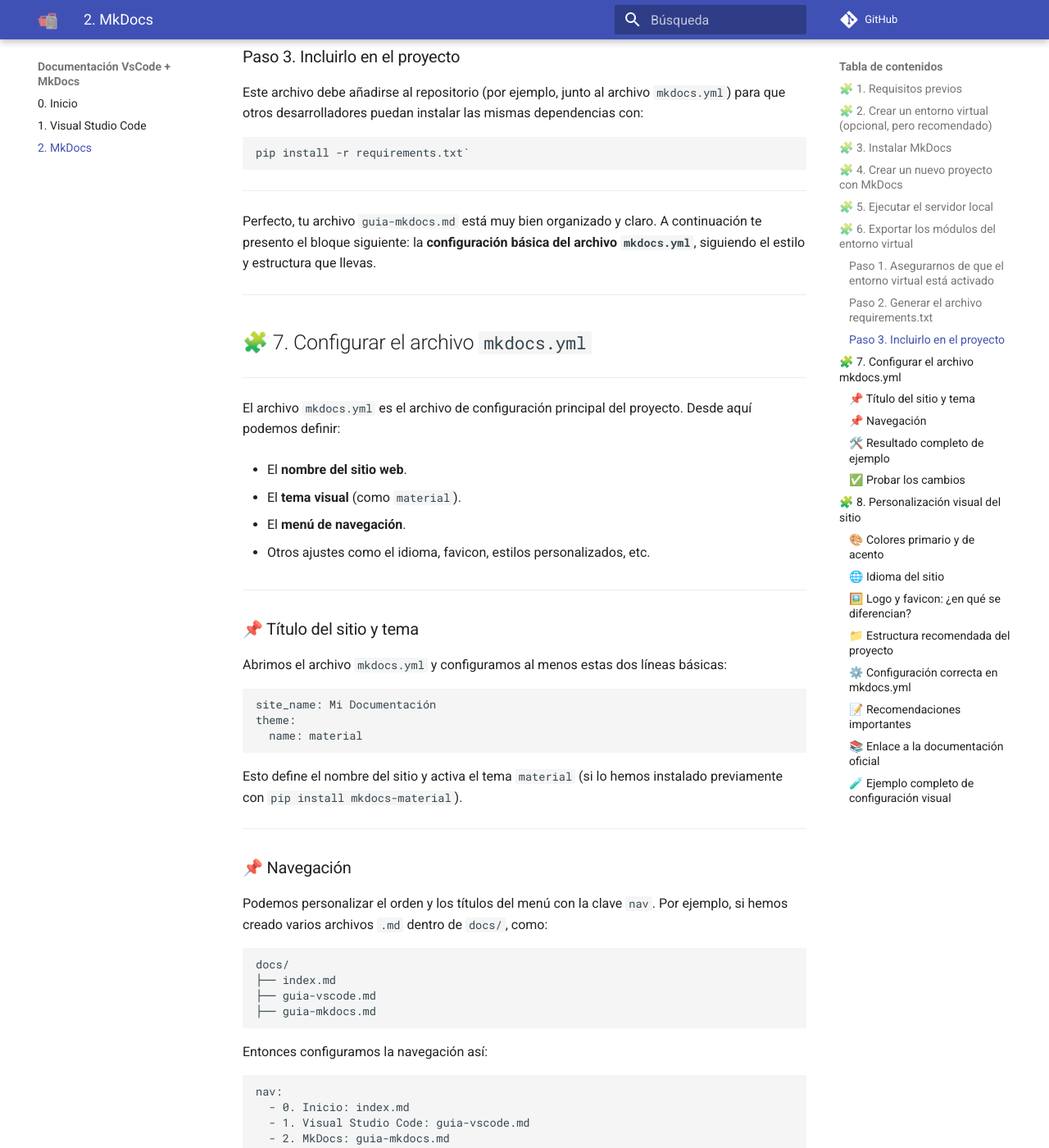
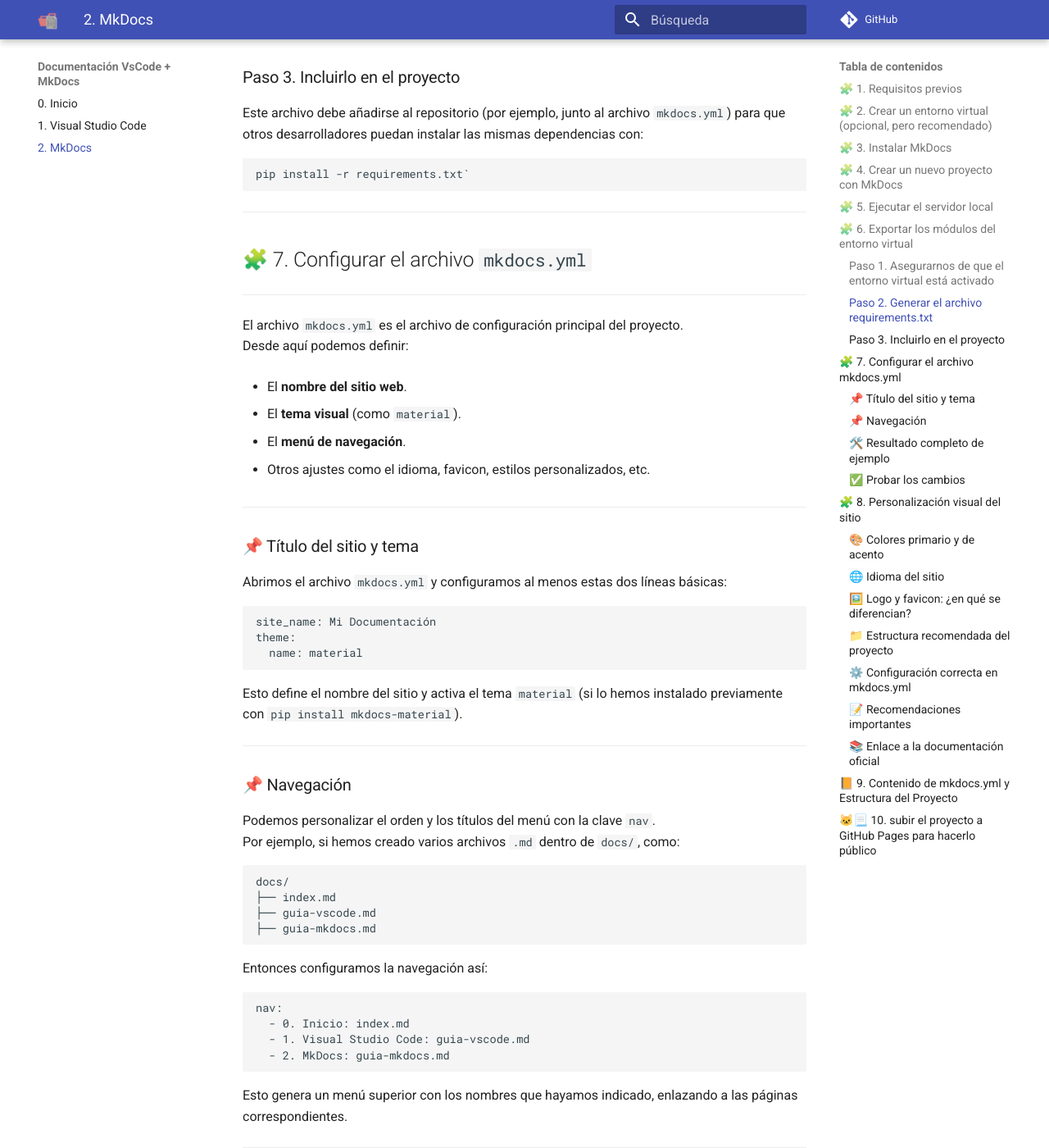
Before and after one commit to javiDocenteInformatica/vscode_mkdocs, an MkDocs documentation site: the page built from docs/guia-mkdocs.md, in a window 1280 px wide and 1400 px high, scrolled down 3774 px. Shown: the whole window at 82% size. Built offline with MkDocs 1.6.1 and Material for MkDocs 9.7.7, drawn with Linux system fonts in a browser that asks for light colours; comment, search, counter and statistics services are not loaded; some of the changed text lies outside the part shown.

Commit message:
documentación actual con el punto "10. subir el proyecto a GitHub Pages para hacerlo público" SIN EMPEZAR

````diff
--- a/docs/guia-mkdocs.md
+++ b/docs/guia-mkdocs.md
@@ -130,7 +130,7 @@
 mkdocs serve
 ```
 
-Esto abrirá un sitio web local en:\
+Esto abrirá un sitio web local en:
 👉 [http://127.0.0.1:8000](http://127.0.0.1:8000/)
 
 A medida que editemos los archivos Markdown, los cambios se reflejarán automáticamente en el navegador.
@@ -195,15 +195,12 @@
 
 ---
 
-Perfecto, tu archivo `guia-mkdocs.md` está muy bien organizado y claro. A continuación te presento el bloque siguiente: la **configuración básica del archivo `mkdocs.yml`**, siguiendo el estilo y estructura que llevas.
-
----
-
 ## 🧩 7. Configurar el archivo `mkdocs.yml`
 
 ---
 
-El archivo `mkdocs.yml` es el archivo de configuración principal del proyecto. Desde aquí podemos definir:
+El archivo `mkdocs.yml` es el archivo de configuración principal del proyecto.
+Desde aquí podemos definir:
 
 - El **nombre del sitio web**.
 
@@ -231,7 +228,8 @@
 
 ### 📌 Navegación
 
-Podemos personalizar el orden y los títulos del menú con la clave `nav`. Por ejemplo, si hemos creado varios archivos `.md` dentro de `docs/`, como:
+Podemos personalizar el orden y los títulos del menú con la clave `nav`.
+Por ejemplo, si hemos creado varios archivos `.md` dentro de `docs/`, como:
 
 ```pgsql
 docs/
@@ -287,7 +285,8 @@
 
 ---
 
-MkDocs permite personalizar el diseño de nuestro sitio si estamos utilizando el tema `material`. Podemos modificar los **colores**, el **favicon**, el **logo**, el **idioma** y más elementos visuales para adaptarlo a nuestras necesidades.
+MkDocs permite personalizar el diseño de nuestro sitio si estamos utilizando el tema `material`.
+Podemos modificar los **colores**, el **favicon**, el **logo**, el **idioma** y más elementos visuales para adaptarlo a nuestras necesidades.
 
 > 📚 Documentación oficial del tema Material:
 > 👉 [https://squidfunk.github.io/mkdocs-material/setup/changing-the-colors/](https://squidfunk.github.io/mkdocs-material/setup/changing-the-colors/
@@ -310,6 +309,9 @@
 
 Colores disponibles: `red`, `pink`, `purple`, `deep purple`, `indigo`, `blue`, `light blue`, `cyan`, `teal`, `green`, `light green`, `lime`, `yellow`, `amber`, `orange`, `deep orange`, `brown`, `grey`, `blue grey`.
 
+![mkdocs-material-primary-colors](/assets/images/mkdocs-material-primary-colors.png)
+
+
 > 📝 Referencia de colores disponibles:
 > 👉 [https://squidfunk.github.io/mkdocs-material/setup/changing-the-colors/#primary-and-accent-colors](https://squidfunk.github.io/mkdocs-material/setup/changing-the-colors/#primary-and-accent-colors)
 
@@ -322,7 +324,7 @@
 ```yaml
 theme:
   name: material
-  language: es`
+  language: es
 ```
 
 > 🌍 Lista de idiomas disponibles:
@@ -395,7 +397,9 @@
 
 ---
 
-### 🧪 Ejemplo completo de configuración visual
+## 📙 9. Contenido de `mkdocs.yml` y Estructura del Proyecto
+
+El **contenido** final que tenemos actualmente en nuestro documento **de configuración `mkdocs.yml`**:
 
 ```yaml
 #mkdocs.yml
@@ -416,8 +420,10 @@
   - 2. MkDocs: guia-mkdocs.md
 ```
 
-<!-- ![Estructura del proyecto](/assets/images/estructura_proyecto.png) -->
-<figure>
-    <img src="/assets/images/estructura_proyecto.png" alt="Estructura del proyecto"/>
-    <figcaption>Estructura del proyecto</figcaption>
-</figure>
+La **estructura completa del proyecto** actualmente se verá como sigue:
+
+![Estructura del proyecto](/assets/images/estructura_proyecto.png)
+
+## 🐱📃 10. subir el proyecto a GitHub Pages para hacerlo público
+
+🧷 [https://www.mkdocs.org/user-guide/cli/#mkdocs](https://www.mkdocs.org/user-guide/cli/#mkdocs)
````
Also changed, not shown: enlaces.txt (added, +7 -0 lines), docs/assets/images/estructura_proyecto.png, docs/assets/images/mkdocs-material-primary-colors.png (added).
